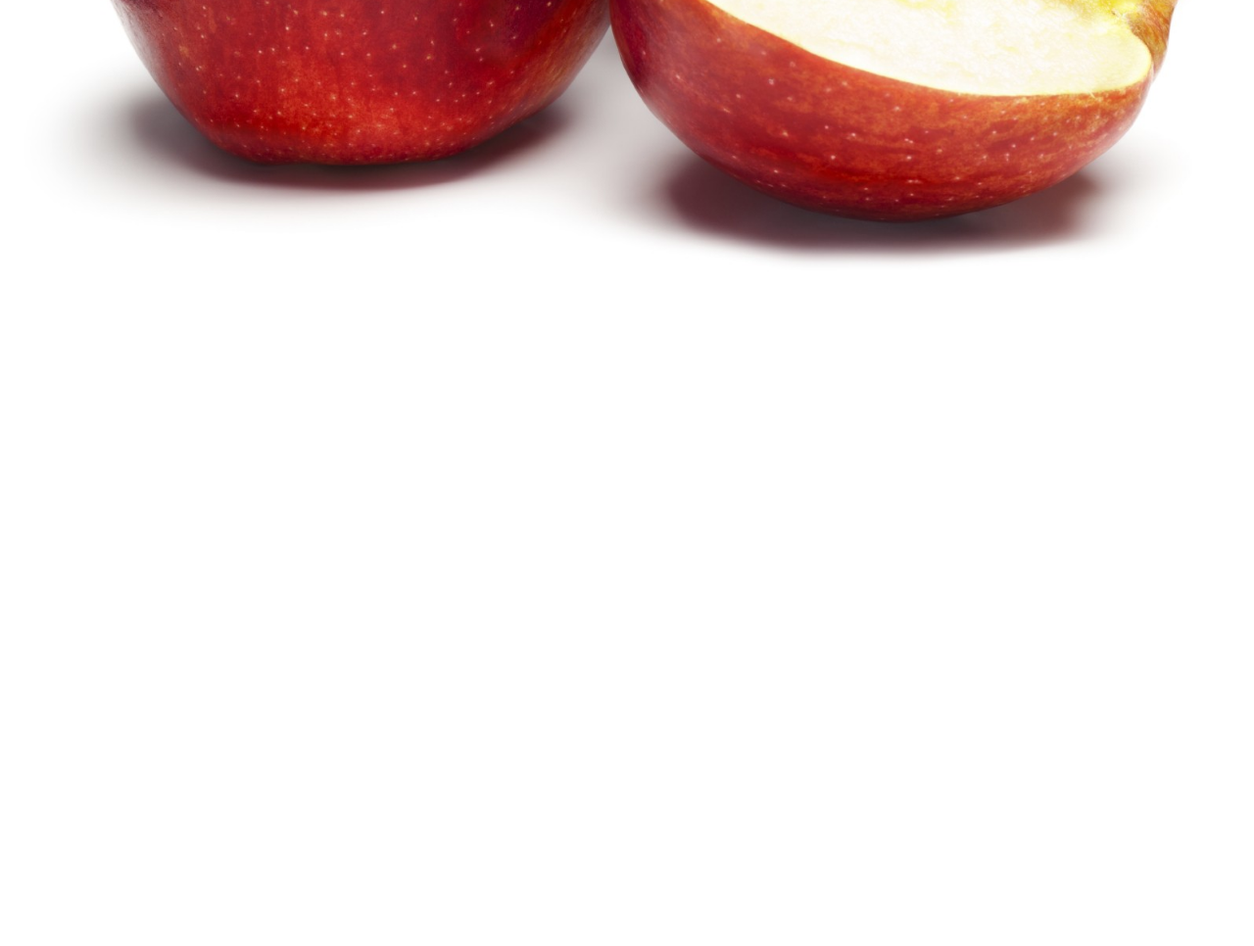
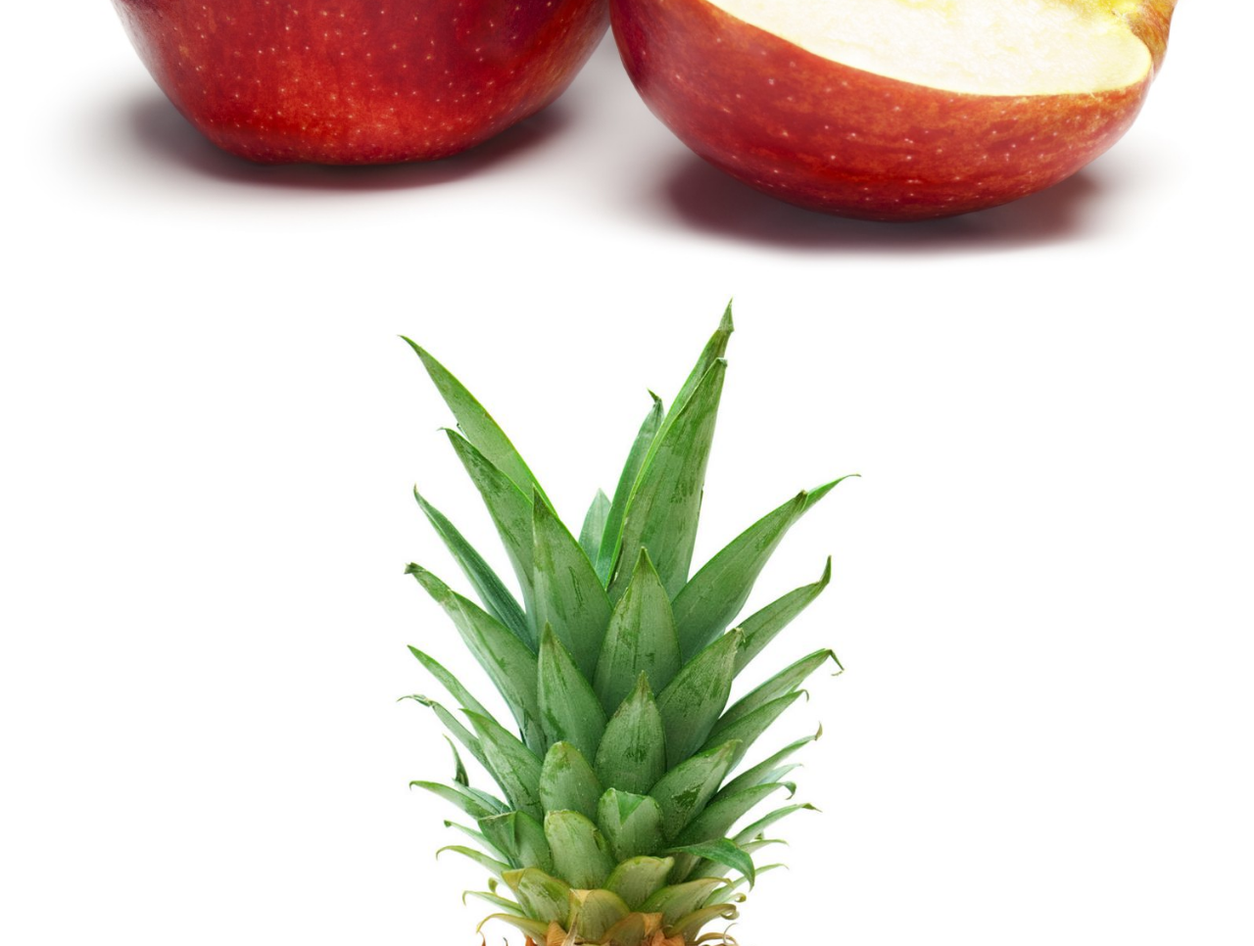
Before and after one commit to johanjaimes/invie, a plain HTML site: page index.html in a window 1280 px wide. Shown: the part 1054-2020 px from the top of the page at 98% size. Before the commit the page ends 1354 px from the top, so only its background shows below. Drawn offline with Linux system fonts and the light colour scheme.

Commit message:
Agregando las piñas

```diff
--- a/index.html
+++ b/index.html
@@ -15,5 +15,7 @@
     <img src="images/banana_banner.jpg" />
     <br>
     <img src="images/manzana.jpg" />
+    <br>
+    <img src="images/pinneapple.jpg" alt="Esta es la piña">
 </body>
 </html>
```
Also changed, not shown: images/pinneapple.jpg (added).
